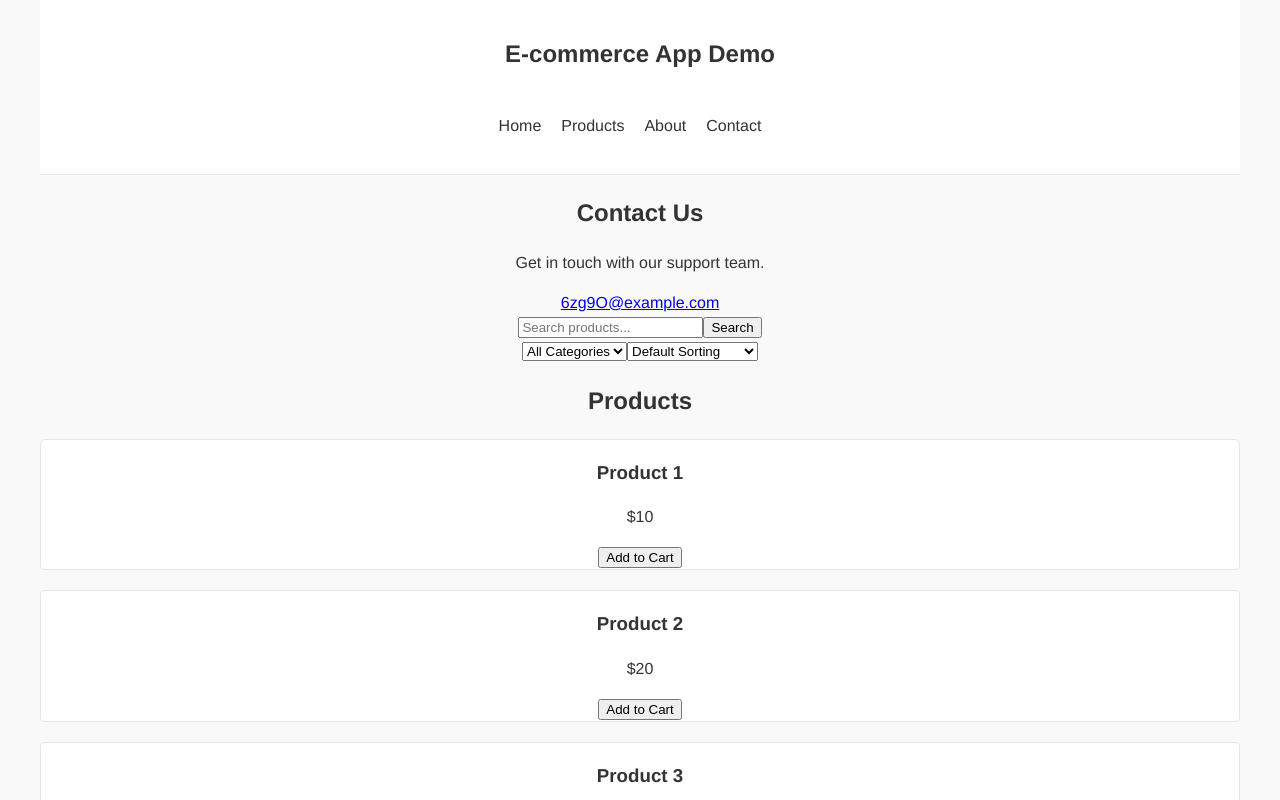
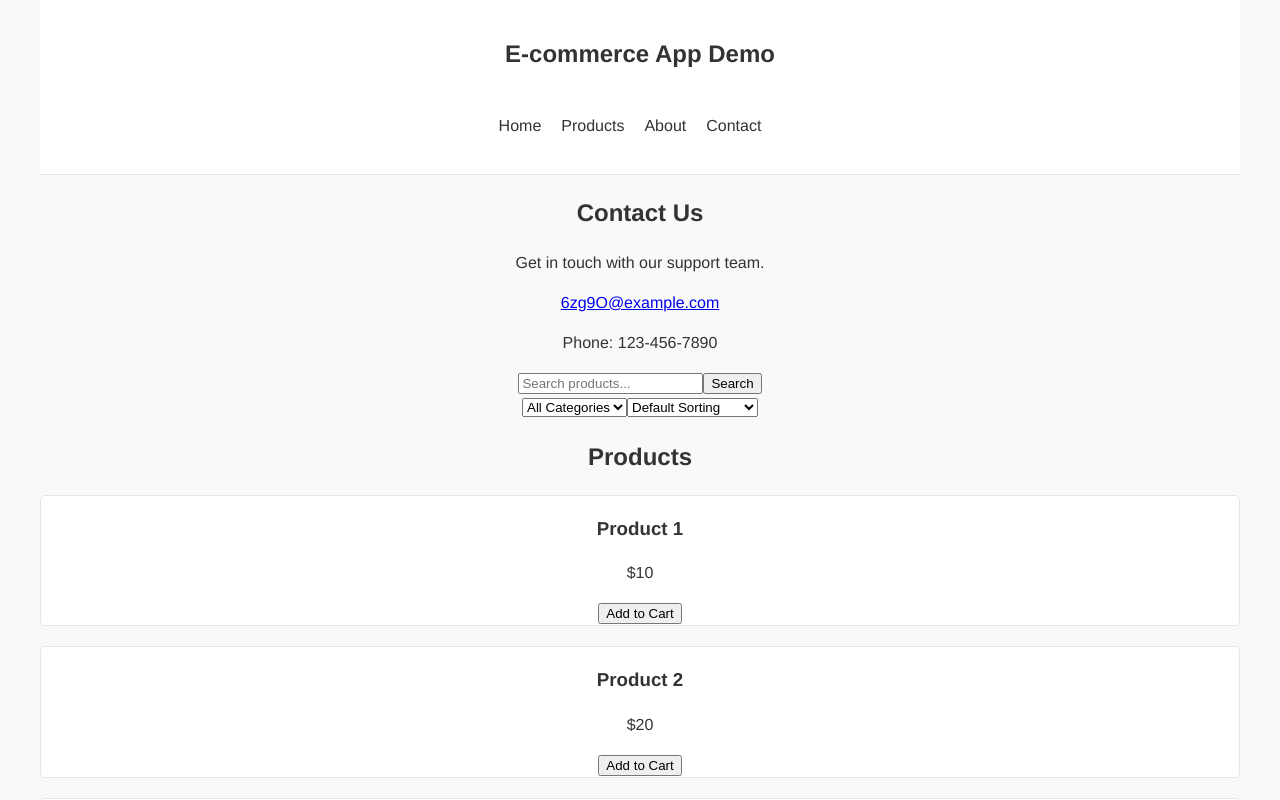
Before and after one commit to asearer/shopping-site-demo, a React (Create React App) app: page /contact in a window 1280 px wide. Shown: the top 800 px of the page. Built offline with nearby package versions, Linux system fonts and the light colour scheme.

Commit message:
On branch main  Your branch is up to date with 'origin/main'.  Changes to be committed: 	modified:   src/components/Contact.js

```diff
--- a/src/components/Contact.js
+++ b/src/components/Contact.js
@@ -6,6 +6,7 @@ function Contact() {
       <h2>Contact Us</h2>
       <p>Get in touch with our support team.</p>
       <a href="mailto:6zg9O@example.com">6zg9O@example.com</a>
+      <p>Phone: 123-456-7890</p>
     </div>
   );
 }
```
